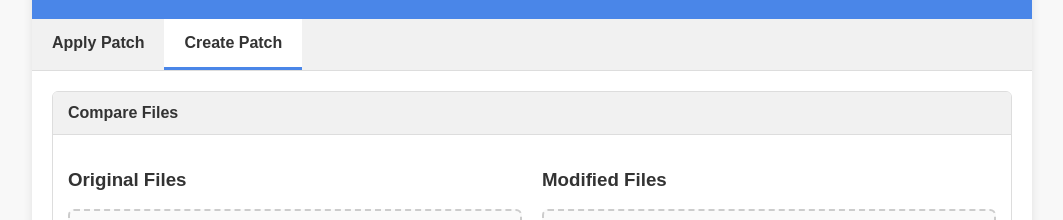
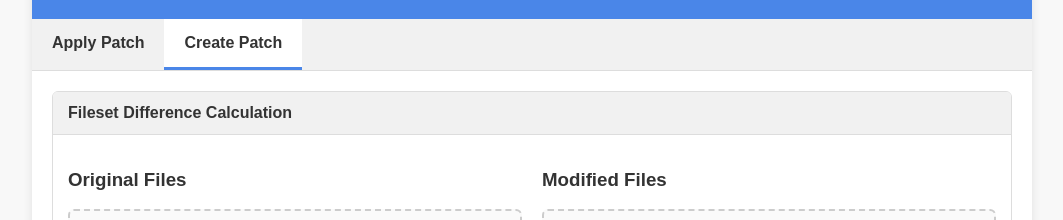
Before and after one commit to denzquix/agi-patch, a website with bundled scripts: page static/index.html in a window 1280 px wide. Both pictures are taken after a click on the element "Create Patch". Shown: the part 69-289 px from the top of the page, without its empty margins (108-1171 px from the left). Built offline with nearby package versions, Linux system fonts and the light colour scheme.

Commit message:
Text change: Compare Files to Fileset Difference Calculation

```diff
--- a/static/index.html
+++ b/static/index.html
@@ -73,7 +73,7 @@
     <!-- Create Patch Tab Content -->
     <div data-tab-content="create-patch" class="tab-content">
       <div class="section">
-        <div class="section-header">Compare Files</div>
+        <div class="section-header">Fileset Difference Calculation</div>
         <div class="section-content">
           <div class="side-by-side">
             <div>
```
